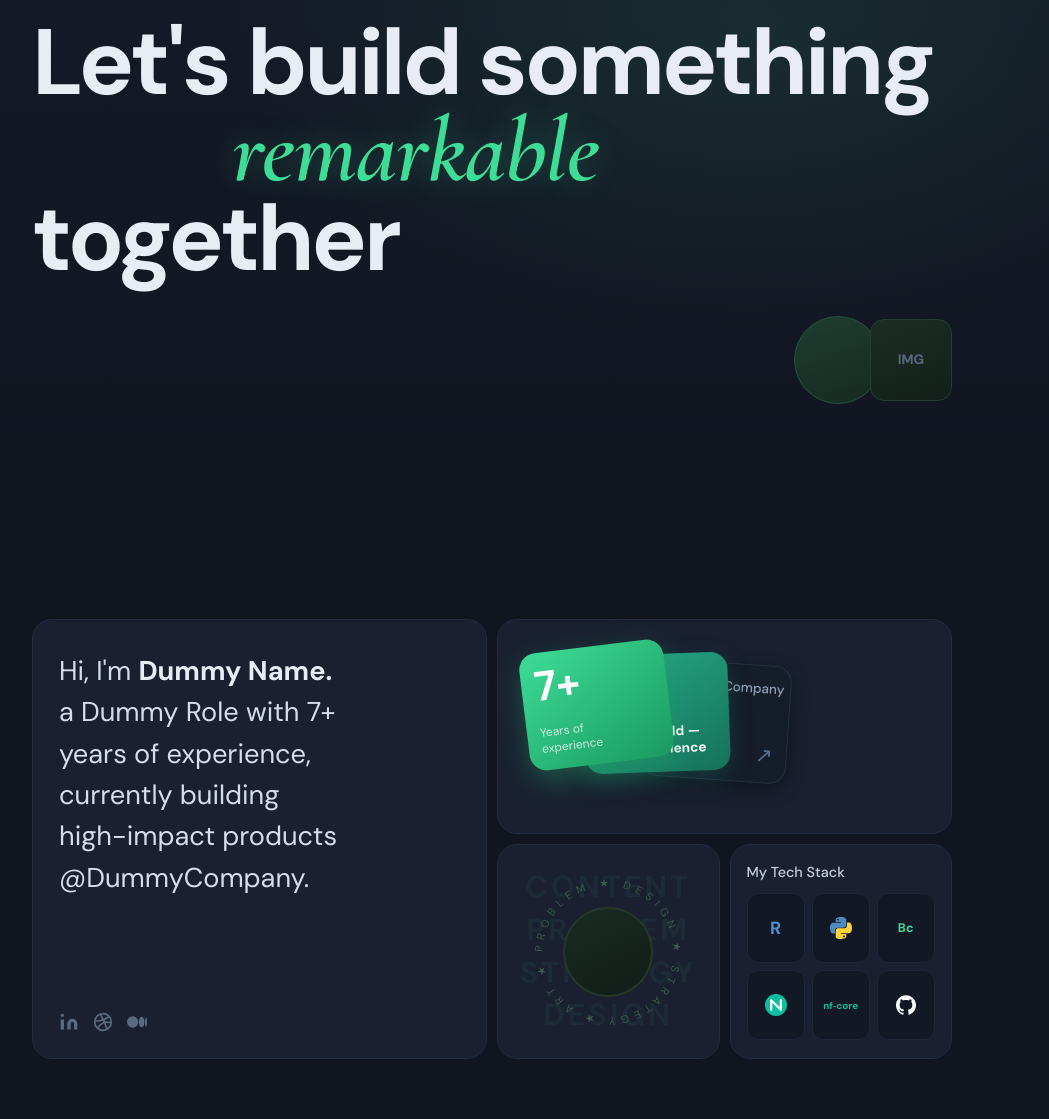
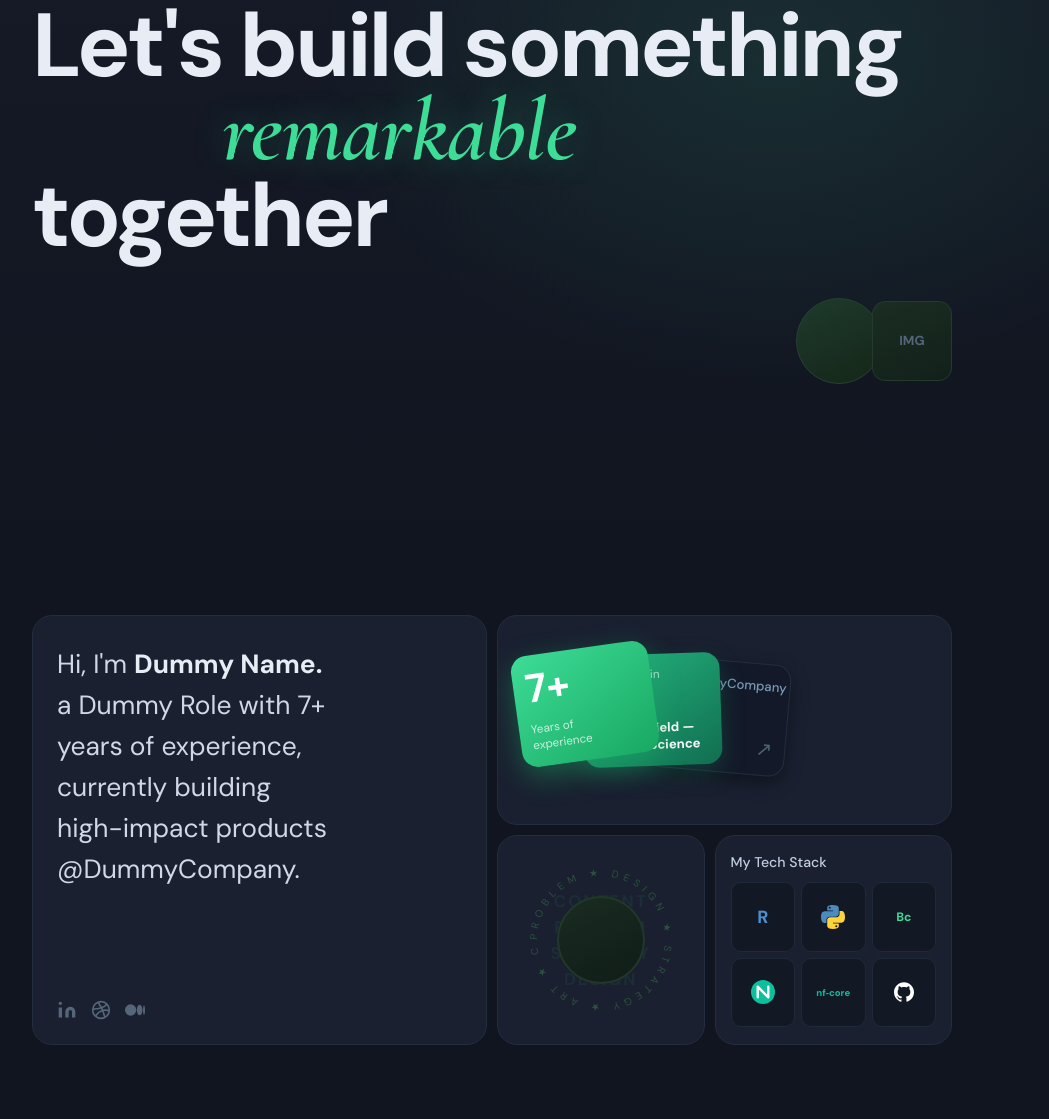
Before and after one commit to danielschreyeropenclaw-ops/portfolio-bento, a plain HTML site: page index.html in a window 1280 px wide. Shown: the part 221-1340 px from the top of the page, without its empty margins (148-1197 px from the left). Drawn offline with nearby package versions, Linux system fonts and the light colour scheme.

Commit message:
Full structural fix: flexbox layout, fan card spacing, watermark size, green palette

```diff
--- a/index.html
+++ b/index.html
@@ -6,48 +6,44 @@
   <title>Dummy Name — Portfolio</title>
   <link rel="preconnect" href="https://fonts.googleapis.com">
   <link rel="preconnect" href="https://fonts.gstatic.com" crossorigin>
-  <link href="https://fonts.googleapis.com/css2?family=DM+Sans:ital,opsz,wght@0,9..40,400;0,9..40,500;0,9..40,700;1,9..40,400&family=Cormorant+Garamond:ital,wght@1,500;1,600&display=swap" rel="stylesheet">
-  <link rel="stylesheet" href="styles.css"/>
+  <link href="https://fonts.googleapis.com/css2?family=DM+Sans:ital,opsz,wght@0,9..40,400;0,9..40,500;0,9..40,700&family=Cormorant+Garamond:ital,wght@1,500;1,600&display=swap" rel="stylesheet">
+  <link rel="stylesheet" href="styles.css?v=3"/>
 </head>
 <body>
 
-  <!-- ═══════════════════════════════════════
-       PAGE 1 — HERO
-  ═══════════════════════════════════════ -->
-  <div class="hero-page">
+<!-- ══════════════════════════════
+     SECTION 1 — HERO
+══════════════════════════════ -->
+<section class="hero-page">
   <header class="topbar">
-      <div class="wrap nav">
+    <div class="wrap toprow">
       <a class="site-name" href="#">Dummy Name</a>
       <a class="resume-btn" href="#">↓ Resume</a>
     </div>
   </header>
 
-    <main class="hero-body wrap">
-      <!--
-        TEXT EDIT GUIDE:
-        • Normal lines  → <span class="line">your text</span>
-        • Italic accent → <span class="line accent">your text</span>
-      -->
+  <div class="hero-body wrap">
     <h1>
-        <span class="line">Let's build something</span>
-        <span class="line accent">remarkable</span>
-        <span class="line">together</span>
+      <!-- Edit text here. accent = italic green word -->
+      <span class="hl">Let's build something</span>
+      <span class="hl accent">remarkable</span>
+      <span class="hl">together</span>
     </h1>
+    <div class="hero-img">
+      <div class="hi-ring"></div>
+      <div class="hi-box">IMG</div>
+    </div>
+  </div>
+</section>
 
-      <div class="hero-img-slot">
-        <div class="img-ring"></div>
-        <div class="img-box">IMG</div>
-      </div>
-    </main>
-  </div>
-
-  <!-- ═══════════════════════════════════════
-       PAGE 2 — BENTO GRID
-  ═══════════════════════════════════════ -->
-  <div class="bento-page">
+<!-- ══════════════════════════════
+     SECTION 2 — BENTO
+══════════════════════════════ -->
+<section class="bento-page">
   <div class="wrap bento">
 
-      <!-- LEFT: bio card, spans both rows -->
+    <!-- LEFT: bio (full height) -->
+    <div class="col-left">
       <div class="card bio-card">
         <p class="bio-text">
           Hi, I'm <strong>Dummy Name.</strong><br>
@@ -58,22 +54,23 @@
           @DummyCompany.
         </p>
         <div class="socials">
-          <!-- LinkedIn -->
           <a href="#" title="LinkedIn">
             <svg viewBox="0 0 24 24" fill="currentColor" width="20" height="20"><path d="M16 8a6 6 0 0 1 6 6v7h-4v-7a2 2 0 0 0-4 0v7H10v-7a6 6 0 0 1 6-6z"/><rect x="2" y="9" width="4" height="12"/><circle cx="4" cy="4" r="2"/></svg>
           </a>
-          <!-- Dribbble -->
           <a href="#" title="Dribbble">
             <svg viewBox="0 0 24 24" fill="none" stroke="currentColor" stroke-width="2" width="20" height="20"><circle cx="12" cy="12" r="10"/><path d="M8.56 2.75c4.37 6.03 6.02 9.42 8.03 17.72m2.54-15.38c-3.72 4.35-8.94 5.66-16.88 5.85m19.5 1.9c-3.5-.93-6.63-.82-8.94 0-2.58.92-5.01 2.86-7.44 6.32"/></svg>
           </a>
-          <!-- Medium -->
           <a href="#" title="Medium">
             <svg viewBox="0 0 24 24" fill="currentColor" width="20" height="20"><path d="M13.54 12a6.8 6.8 0 0 1-6.77 6.82A6.8 6.8 0 0 1 0 12a6.8 6.8 0 0 1 6.77-6.82A6.8 6.8 0 0 1 13.54 12zm7.42 0c0 3.54-1.51 6.42-3.38 6.42-1.87 0-3.39-2.88-3.39-6.42s1.52-6.42 3.39-6.42 3.38 2.88 3.38 6.42M24 12c0 3.17-.53 5.75-1.19 5.75-.66 0-1.19-2.58-1.19-5.75s.53-5.75 1.19-5.75C23.47 6.25 24 8.83 24 12z"/></svg>
           </a>
         </div>
       </div>
+    </div>
 
-      <!-- RIGHT TOP: fan experience cards -->
+    <!-- RIGHT: top + bottom row -->
+    <div class="col-right">
+
+      <!-- Fan experience cards -->
       <div class="card exp-card">
         <div class="fan">
           <div class="fc fc-back" data-z="1">
@@ -81,31 +78,33 @@
             <span class="fc-arrow">↗</span>
           </div>
           <div class="fc fc-mid" data-z="2">
-            <span class="fc-sub">Bachelors in</span>
+            <span class="fc-label">Bachelors in</span>
             <span class="fc-main">Dummy Field —<br>Applied Science</span>
           </div>
           <div class="fc fc-front" data-z="3">
             <span class="fc-num">7+</span>
-            <span class="fc-sub">Years of<br>experience</span>
+            <span class="fc-label">Years of<br>experience</span>
           </div>
         </div>
       </div>
 
-      <!-- RIGHT BOTTOM: photo + stack -->
-      <div class="bottom-row">
+      <!-- Photo + Stack side by side -->
+      <div class="row-bot">
 
         <div class="card photo-card">
           <div class="wm" aria-hidden="true">
-            <span>CONTENT</span><span>PROBLEM</span>
-            <span>STRATEGY</span><span>DESIGN</span>
+            <span>CONTENT</span>
+            <span>PROBLEM</span>
+            <span>STRATEGY</span>
+            <span>DESIGN</span>
           </div>
           <div class="ring-wrap">
-            <svg class="ring-svg" viewBox="0 0 200 200">
+            <svg class="ring-svg" viewBox="0 0 200 200" xmlns="http://www.w3.org/2000/svg">
               <defs>
-                <path id="c" d="M100,100 m-76,0 a76,76 0 1,1 152,0 a76,76 0 1,1-152,0"/>
+                <path id="ringpath" d="M100,100 m-76,0 a76,76 0 1,1 152,0 a76,76 0 1,1-152,0"/>
               </defs>
-              <text fill="#3a5c4a" font-size="12.5" font-family="DM Sans,sans-serif" letter-spacing="6.2">
-                <textPath href="#c">PROBLEM ★ DESIGN ★ STRATEGY ★ ART ★ CONTENT ★</textPath>
+              <text fill="#2d5040" font-size="12" font-family="DM Sans,sans-serif" letter-spacing="6">
+                <textPath href="#ringpath">PROBLEM ★ DESIGN ★ STRATEGY ★ ART ★ CONTENT ★</textPath>
               </text>
             </svg>
             <div class="avatar"></div>
@@ -115,30 +114,32 @@
         <div class="card stack-card">
           <p class="stack-title">My Tech Stack</p>
           <div class="tech-grid">
-            <div class="ti r-icon">R</div>
-            <div class="ti py-icon">
-              <svg viewBox="0 0 24 24" width="22" height="22">
+            <div class="ti r-i">R</div>
+            <div class="ti py-i">
+              <svg viewBox="0 0 24 24" width="24" height="24">
                 <path fill="#4B8BBE" d="M11.914 0C5.82 0 6.2 2.656 6.2 2.656l.007 2.752h5.814v.826H3.9S0 5.789 0 11.969c0 6.18 3.403 5.959 3.403 5.959h2.031v-2.867s-.109-3.402 3.343-3.402h5.762s3.236.052 3.236-3.127V3.127S18.28 0 11.914 0zm-3.2 1.809a1.017 1.017 0 1 1 0 2.035 1.017 1.017 0 0 1 0-2.035z"/>
                 <path fill="#FFD43B" d="M12.087 24c6.094 0 5.714-2.656 5.714-2.656l-.007-2.752H12v-.826h8.121S24 18.211 24 12.031c0-6.18-3.403-5.959-3.403-5.959H18.566v2.867s.109 3.402-3.343 3.402H9.461s-3.236-.052-3.236 3.127v5.405S5.72 24 12.087 24zm3.2-1.809a1.017 1.017 0 1 1 0-2.035 1.017 1.017 0 0 1 0 2.035z"/>
               </svg>
             </div>
-            <div class="ti bc-icon">Bc</div>
-            <div class="ti nf-icon">
-              <svg viewBox="0 0 100 100" width="22" height="22">
+            <div class="ti bc-i">Bc</div>
+            <div class="ti nf-i">
+              <svg viewBox="0 0 100 100" width="24" height="24">
                 <circle cx="50" cy="50" r="50" fill="#0DC09D"/>
-                <path d="M28 72V28l44 44V28" stroke="white" stroke-width="10" fill="none" stroke-linecap="round" stroke-linejoin="round"/>
+                <path d="M28 72V28l44 44V28" stroke="#fff" stroke-width="10" fill="none" stroke-linecap="round" stroke-linejoin="round"/>
               </svg>
             </div>
-            <div class="ti nc-icon">nf&#8209;core</div>
-            <div class="ti gh-icon">
+            <div class="ti nc-i">nf&#8209;core</div>
+            <div class="ti gh-i">
               <svg viewBox="0 0 24 24" fill="white" width="20" height="20"><path d="M12 .297c-6.63 0-12 5.373-12 12 0 5.303 3.438 9.8 8.205 11.385.6.113.82-.258.82-.577 0-.285-.01-1.04-.015-2.04-3.338.724-4.042-1.61-4.042-1.61C4.422 18.07 3.633 17.7 3.633 17.7c-1.087-.744.084-.729.084-.729 1.205.084 1.838 1.236 1.838 1.236 1.07 1.835 2.809 1.305 3.495.998.108-.776.417-1.305.76-1.605-2.665-.3-5.466-1.332-5.466-5.93 0-1.31.465-2.38 1.235-3.22-.135-.303-.54-1.523.105-3.176 0 0 1.005-.322 3.3 1.23.96-.267 1.98-.399 3-.405 1.02.006 2.04.138 3 .405 2.28-1.552 3.285-1.23 3.285-1.23.645 1.653.24 2.873.12 3.176.765.84 1.23 1.91 1.23 3.22 0 4.61-2.805 5.625-5.475 5.92.42.36.81 1.096.81 2.22 0 1.606-.015 2.896-.015 3.286 0 .315.21.69.825.57C20.565 22.092 24 17.592 24 12.297c0-6.627-5.373-12-12-12"/></svg>
             </div>
           </div>
         </div>
 
-      </div><!-- /bottom-row -->
+      </div><!-- /row-bot -->
+    </div><!-- /col-right -->
+
   </div><!-- /bento -->
-  </div><!-- /bento-page -->
+</section>
 
 <script src="app.js"></script>
 </body>
--- a/styles.css
+++ b/styles.css
@@ -1,141 +1,101 @@
-/* ── DESIGN TOKENS ─────────────────────────────────── */
+/* ── TOKENS ─────────────────────────────────────── */
 :root {
-  --bg:        #111520;
-  --bg2:       #161b28;
-  --card:      #1a2030;
-  --card-alt:  #151c2a;
-  --border:    #222d40;
-  --green:     #3ddc97;
-  --green-dim: #2ab87a;
-  --green-soft:#a8f0ce;
-  --text:      #e8edf5;
-  --muted:     #5a6a80;
-  --gap:       10px;
-  --r:         20px;
+  --bg:     #111520;
+  --bg2:    #161b28;
+  --card:   #1a2030;
+  --card2:  #141929;
+  --border: #232d40;
+  --green:  #3ddc97;
+  --gdim:   #28c47e;
+  --gsoft:  #a5f0cd;
+  --text:   #e8edf5;
+  --muted:  #55657a;
+  --gap:    10px;
+  --r:      20px;
 }
 
-/* ── RESET ──────────────────────────────────────────── */
+/* ── BASE ───────────────────────────────────────── */
 *, *::before, *::after { box-sizing: border-box; margin: 0; padding: 0; }
+body { font-family: "DM Sans", sans-serif; background: var(--bg); color: var(--text); }
+.wrap { width: min(920px, 92%); margin: 0 auto; }
+a { text-decoration: none; }
 
-body {
-  font-family: "DM Sans", sans-serif;
-  background: var(--bg);
-  color: var(--text);
-}
-
-.wrap { width: min(920px, 92%); margin: 0 auto; }
-
-/* ════════════════════════════════════════════════════
-   PAGE 1 — HERO
-════════════════════════════════════════════════════ */
+/* ══════════════════════════════════════════════════
+   HERO
+══════════════════════════════════════════════════ */
 .hero-page {
   min-height: 100vh;
   display: flex;
   flex-direction: column;
   background:
-    radial-gradient(ellipse 800px 500px at 70% 30%, rgba(61,220,151,.1), transparent 65%),
+    radial-gradient(ellipse 700px 500px at 72% 35%, rgba(61,220,151,.11), transparent 65%),
     linear-gradient(180deg, var(--bg2), var(--bg));
 }
 
-/* NAV */
-.topbar { padding: 1.8rem 0; }
-.nav {
-  display: flex;
-  align-items: center;
-  justify-content: space-between;
-}
-.site-name {
-  font-size: 1.9rem;
-  font-weight: 700;
-  color: var(--text);
-  text-decoration: none;
-  letter-spacing: -.01em;
-}
+.topbar { padding: 1.7rem 0; }
+.toprow { display: flex; align-items: center; justify-content: space-between; }
+.site-name { font-size: 1.85rem; font-weight: 700; color: var(--text); letter-spacing: -.01em; }
 .resume-btn {
-  text-decoration: none;
-  color: var(--muted);
-  font-weight: 600;
+  color: var(--muted); font-weight: 600;
   border: 1px solid var(--border);
-  padding: .42rem .85rem;
-  border-radius: 999px;
+  padding: .42rem .9rem; border-radius: 999px;
   transition: color .2s, border-color .2s;
 }
-.resume-btn:hover { color: var(--green-soft); border-color: #2a5040; }
+.resume-btn:hover { color: var(--gsoft); border-color: #284838; }
 
-/* HERO BODY */
 .hero-body {
   flex: 1;
   display: flex;
   flex-direction: column;
   justify-content: center;
-  padding-top: 2rem;
-  padding-bottom: 4rem;
-  gap: 2rem;
+  gap: 2.5rem;
+  padding: 1rem 0 5rem;
 }
 
 h1 { line-height: .95; }
-
-.line {
+.hl {
   display: block;
-  font-size: clamp(2.6rem, 7.5vw, 5.8rem);
+  font-size: clamp(2.6rem, 7.2vw, 5.6rem);
   font-weight: 800;
   letter-spacing: -.035em;
   color: var(--text);
 }
-
-/* Italic green accent word */
-.line.accent {
+.hl.accent {
   font-family: "Cormorant Garamond", serif;
   font-style: italic;
   font-weight: 600;
   color: var(--green);
   letter-spacing: -.01em;
-  margin-left: clamp(60px, 18vw, 200px);
-  text-shadow: 0 0 32px rgba(61,220,151,.3);
+  margin-left: clamp(60px, 16vw, 190px);
+  text-shadow: 0 0 36px rgba(61,220,151,.28);
 }
 
-/* Profile image placeholder */
-.hero-img-slot {
-  display: flex;
-  justify-content: flex-end;
-  align-items: center;
-  gap: -10px;
+.hero-img { display: flex; justify-content: flex-end; align-items: center; }
+.hi-ring {
+  width: 86px; height: 86px; border-radius: 50%;
+  background: linear-gradient(155deg, #1e3a2c, #152618);
+  border: 1px solid #274035;
+  margin-right: -10px; z-index: 0;
 }
-.img-ring {
-  width: 88px; height: 88px;
-  border-radius: 50%;
-  background: linear-gradient(160deg, #1e3d30, #162a22);
-  border: 1px solid #2a5040;
-  margin-right: -12px;
-  z-index: 0;
-}
-.img-box {
-  width: 82px; height: 82px;
-  border-radius: 14px;
-  background: linear-gradient(160deg, #1b2e25, #131f1a);
-  border: 1px solid #243d30;
+.hi-box {
+  width: 80px; height: 80px; border-radius: 13px;
+  background: linear-gradient(155deg, #1b2e22, #12201a);
+  border: 1px solid #243a2c;
   display: flex; align-items: center; justify-content: center;
-  color: var(--muted);
-  font-weight: 700;
-  font-size: .85rem;
+  color: var(--muted); font-weight: 700; font-size: .82rem;
   z-index: 1;
 }
 
-/* ════════════════════════════════════════════════════
-   PAGE 2 — BENTO
-════════════════════════════════════════════════════ */
-.bento-page {
-  padding: 40px 0 60px;
-  background: var(--bg);
-}
+/* ══════════════════════════════════════════════════
+   BENTO
+══════════════════════════════════════════════════ */
+.bento-page { padding: 36px 0 60px; background: var(--bg); }
 
-/* GRID */
-.bento {
-  display: grid;
-  grid-template-columns: 1fr 1fr;
-  grid-template-rows: auto auto;
-  gap: var(--gap);
-}
+/* Flexbox layout — no grid span issues */
+.bento { display: flex; gap: var(--gap); align-items: stretch; }
+
+.col-left { display: flex; flex: 1; }
+.col-right { display: flex; flex-direction: column; flex: 1; gap: var(--gap); }
 
 .card {
   background: var(--card);
@@ -145,114 +105,96 @@ h1 { line-height: .95; }
 
 /* BIO CARD */
 .bio-card {
-  grid-column: 1;
-  grid-row: 1 / 3;
-  padding: 30px 26px 26px;
+  flex: 1; /* fills full col-left height */
+  padding: 28px 24px 24px;
   display: flex;
   flex-direction: column;
   justify-content: space-between;
-  min-height: 440px;
+  min-height: 430px;
 }
 .bio-text {
-  font-size: clamp(1.25rem, 2.3vw, 1.7rem);
-  line-height: 1.52;
-  color: #d5dcea;
+  font-size: clamp(1.2rem, 2.2vw, 1.65rem);
+  line-height: 1.55;
+  color: #d0d8e8;
   font-weight: 400;
 }
 .bio-text strong { font-weight: 700; color: var(--text); }
+/* NO background on bio text — ever */
 
-.socials { display: flex; gap: 14px; margin-top: 22px; }
-.socials a {
-  color: var(--muted);
-  text-decoration: none;
-  display: flex; align-items: center;
-  transition: color .2s;
-}
-.socials a:hover { color: var(--green-soft); }
+.socials { display: flex; gap: 14px; margin-top: 20px; }
+.socials a { color: var(--muted); display: flex; align-items: center; transition: color .2s; }
+.socials a:hover { color: var(--gsoft); }
 
-/* FAN CARDS */
+/* EXP FAN CARD */
 .exp-card {
-  grid-column: 2;
-  grid-row: 1;
+  flex: 1;                  /* equal split with row-bot */
   min-height: 210px;
   position: relative;
-  overflow: visible;
+  overflow: hidden;
 }
 
-.fan {
-  position: absolute;
-  inset: 0;
-}
+.fan { position: absolute; inset: 0; }
 
 .fc {
   position: absolute;
-  width: 145px;
-  height: 118px;
-  border-radius: 17px;
-  padding: 14px 13px;
+  width: 138px;
+  height: 112px;
+  border-radius: 16px;
+  padding: 13px 12px;
   display: flex;
   flex-direction: column;
   justify-content: space-between;
   cursor: pointer;
-  transition:
-    transform .35s cubic-bezier(.34,1.4,.64,1),
-    box-shadow .3s,
-    opacity .25s;
+  transition: transform .35s cubic-bezier(.34,1.4,.64,1), box-shadow .3s, opacity .25s;
 }
 
-/* green-toned fan stack */
+/* Spread: each card shifts right and slightly down */
 .fc-front {
-  left: 26px; top: 26px;
-  transform: rotate(-7deg);
+  left: 18px; top: 32px;
+  transform: rotate(-8deg);
   z-index: 3;
-  background: linear-gradient(145deg, #3ddc97, #1a9960);
-  box-shadow: 0 10px 28px rgba(29,153,96,.45);
+  background: linear-gradient(145deg, #3ddc97, #18a862);
+  box-shadow: 0 10px 28px rgba(24,168,98,.45);
   color: #fff;
 }
 .fc-mid {
-  left: 86px; top: 34px;
+  left: 85px; top: 38px;
   transform: rotate(-2deg);
   z-index: 2;
-  background: linear-gradient(145deg, #27b08a, #16705a);
-  box-shadow: 0 8px 22px rgba(22,112,90,.35);
+  background: linear-gradient(145deg, #26b882, #116e50);
+  box-shadow: 0 8px 22px rgba(17,110,80,.4);
   color: #fff;
 }
 .fc-back {
-  left: 146px; top: 42px;
-  transform: rotate(4deg);
+  left: 152px; top: 44px;
+  transform: rotate(5deg);
   z-index: 1;
-  background: var(--card-alt);
-  border: 1px solid #253040;
+  background: var(--card2);
+  border: 1px solid var(--border);
   box-shadow: 0 6px 18px rgba(0,0,0,.4);
   color: var(--text);
 }
 
 .fc:hover {
   z-index: 10 !important;
-  transform: translateY(-18px) rotate(0deg) scale(1.06) !important;
-  box-shadow: 0 24px 48px rgba(0,0,0,.55) !important;
+  transform: translateY(-20px) rotate(0deg) scale(1.06) !important;
+  box-shadow: 0 24px 48px rgba(0,0,0,.6) !important;
 }
-.fan:has(.fc:hover) .fc:not(:hover) { opacity: .55; }
+.fan:has(.fc:hover) .fc:not(:hover) { opacity: .5; }
 
-.fc-num   { font-size: 2.6rem; font-weight: 800; line-height: 1; color: #fff; }
-.fc-sub   { font-size: .75rem; line-height: 1.35; color: rgba(255,255,255,.75); }
-.fc-main  { font-size: .85rem; font-weight: 600; line-height: 1.3; color: #fff; }
-.fc-co    { font-size: .84rem; font-weight: 500; color: #8fa0b8; }
-.fc-arrow { font-size: 1.3rem; color: #5a7090; align-self: flex-end; }
+.fc-num   { font-size: 2.5rem; font-weight: 800; line-height: 1; }
+.fc-label { font-size: .73rem; line-height: 1.35; color: rgba(255,255,255,.75); }
+.fc-main  { font-size: .82rem; font-weight: 600; line-height: 1.3; }
+.fc-co    { font-size: .82rem; font-weight: 500; color: #7a9ab8; }
+.fc-arrow { font-size: 1.25rem; color: #4a6070; align-self: flex-end; }
 
 /* BOTTOM ROW */
-.bottom-row {
-  grid-column: 2;
-  grid-row: 2;
-  display: grid;
-  grid-template-columns: 1fr 1fr;
-  gap: var(--gap);
-}
+.row-bot { display: flex; gap: var(--gap); flex: 1; min-height: 210px; }
 
 /* PHOTO CARD */
 .photo-card {
+  flex: 1;
   position: relative;
-  min-height: 210px;
   display: flex; align-items: center; justify-content: center;
   overflow: hidden;
 }
@@ -260,82 +202,79 @@ h1 { line-height: .95; }
   position: absolute; inset: 0;
   display: flex; flex-direction: column;
   align-items: center; justify-content: center;
-  gap: 0; pointer-events: none; user-select: none;
+  pointer-events: none; user-select: none; gap: 0;
 }
 .wm span {
-  font-size: clamp(1.3rem, 2.5vw, 1.9rem);
+  font-size: 1.05rem;       /* much smaller — subtle */
   font-weight: 800;
-  color: rgba(61,220,151,.06);
-  letter-spacing: .1em;
+  color: rgba(61,220,151,.07);
+  letter-spacing: .12em;
   text-transform: uppercase;
   white-space: nowrap;
-  line-height: 1.4;
+  line-height: 1.55;
 }
 
 .ring-wrap {
   position: relative;
-  width: 172px; height: 172px;
+  width: 168px; height: 168px;
   display: flex; align-items: center; justify-content: center;
   z-index: 1;
 }
 .ring-svg {
   position: absolute;
-  width: 172px; height: 172px;
-  animation: spin 22s linear infinite;
+  width: 168px; height: 168px;
+  animation: rspin 22s linear infinite;
   animation-play-state: paused;
 }
 .photo-card:hover .ring-svg { animation-play-state: running; }
-@keyframes spin { to { transform: rotate(360deg); } }
+@keyframes rspin { to { transform: rotate(360deg); } }
 
 .avatar {
-  width: 90px; height: 90px;
+  width: 88px; height: 88px;
   border-radius: 50%;
-  background: linear-gradient(155deg, #1a2c22, #111c18);
-  border: 2px solid #253828;
+  background: linear-gradient(155deg, #1a2c22, #101c18);
+  border: 2px solid #223828;
   z-index: 2;
 }
 
-/* TECH STACK CARD */
+/* STACK CARD */
 .stack-card {
-  padding: 18px 16px;
-  min-height: 210px;
+  flex: 1;
+  padding: 17px 15px;
   display: flex; flex-direction: column;
 }
 .stack-title {
-  font-size: .9rem;
-  font-weight: 500;
-  color: #c5cfdf;
-  margin-bottom: 12px;
+  font-size: .88rem; font-weight: 500;
+  color: #c0cedf; margin-bottom: 11px;
 }
 .tech-grid {
   display: grid;
   grid-template-columns: repeat(3, 1fr);
   grid-template-rows: repeat(2, 1fr);
-  gap: 7px;
-  flex: 1;
+  gap: 6px; flex: 1;
 }
 .ti {
-  border-radius: 11px;
+  border-radius: 10px;
   background: #131825;
-  border: 1px solid #1e2838;
+  border: 1px solid #1e2a38;
   display: flex; align-items: center; justify-content: center;
   font-weight: 700;
   cursor: default;
-  min-height: 52px;
+  min-height: 0;
   transition: border-color .2s, transform .2s;
 }
-.ti:hover { border-color: #2a5040; transform: scale(1.07); }
+.ti:hover { border-color: #2a5042; transform: scale(1.07); }
 
-.r-icon  { color: #4e90d0; font-size: 1.1rem; }
-.bc-icon { color: var(--green); font-size: .78rem; letter-spacing: .03em; }
-.nc-icon { color: #0DC09D; font-size: .62rem; font-weight: 700; }
+.r-i  { color: #4e90d0; font-size: 1.1rem; }
+.bc-i { color: var(--green); font-size: .76rem; }
+.nc-i { color: #0DC09D; font-size: .6rem; font-weight: 700; }
 
-/* ── RESPONSIVE ──────────────────────────────────── */
-@media (max-width: 640px) {
-  .bento { grid-template-columns: 1fr; }
-  .bio-card { grid-row: auto; min-height: 260px; }
-  .bottom-row { grid-template-columns: 1fr; }
-  .fc { position: static; transform: none !important; width: 100%; height: auto; margin-bottom: 8px; }
-  .fan { position: static; display: flex; flex-direction: column; padding: 12px; gap: 8px; }
-  .exp-card { overflow: hidden; }
+/* ── RESPONSIVE ─────────────────────────────────── */
+@media (max-width: 680px) {
+  .bento { flex-direction: column; }
+  .bio-card { min-height: 260px; }
+  .row-bot { flex-direction: column; }
+  .fc { position: static; transform: none !important; width: 100%; }
+  .fan { position: static; display: flex; flex-direction: column; gap: 8px; padding: 12px; }
+  .exp-card { overflow: visible; height: auto; min-height: auto; }
 }
```
Also changed, not shown: app.js (+7 -10 lines). Lines whose indentation alone changed are shown as unchanged.
